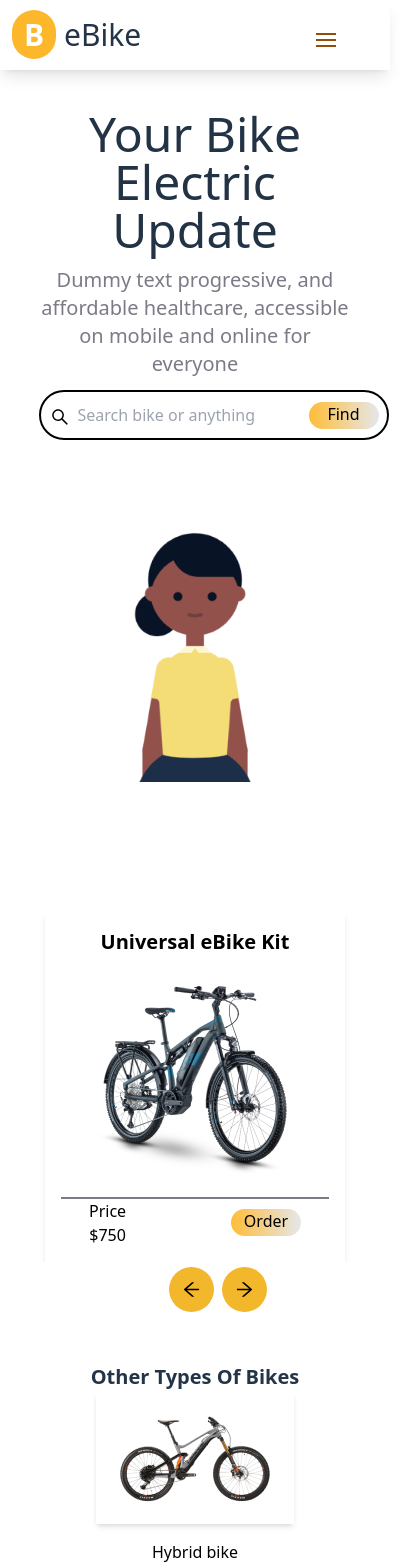
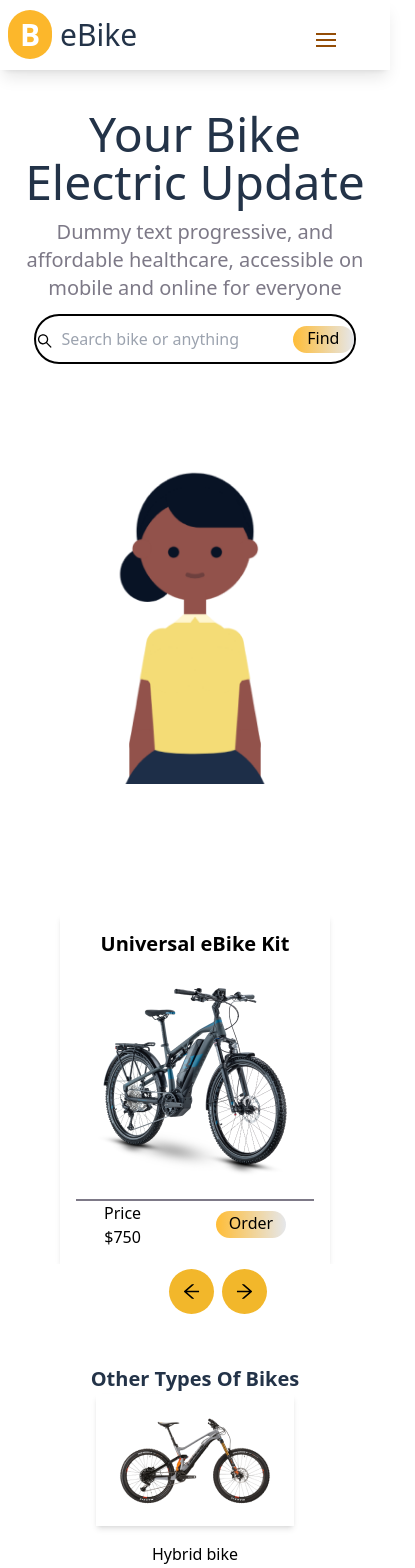
Before and after one commit to Olukayode08/ebike-landing-page, a React (Create React App) app: page / in a window 390 px wide. Shown: the top 1568 px of the page, 415 px wide, since content can reach past the window. Built offline with nearby package versions, Linux system fonts and the light colour scheme.

Commit message:
Font-ajusted

```diff
--- a/src/Components/Footer.jsx
+++ b/src/Components/Footer.jsx
@@ -2,16 +2,16 @@ import React from 'react'
 
 const Footer = () => {
   return (
-    <div className='bg-[#fcb72b] text-white font-semi-bold flex flex-col justify-center text-center p-10 md:flex-row-reverse'>
-        <div className='flex text-center justify-center mx-auto my-10 max-w-md'>
-            <ul className='mx-[50px] md:mx-15'>
+    <div className='bg-[#fcb72b] text-white font-semi-bold flex flex-col justify-between text-center p-10 md:flex-row-reverse'>
+        <div className='w-full flex text-center items-center justify-between mx-auto my-10 max-w-md'>
+            <ul className=''>
                 <li className='text-lg font-bold'><a href="#">Company</a></li>
                 <li className='py-1'><a href="#">Product</a></li>
                 <li className='py-1'><a href="#">Bike Type</a></li>
                 <li className='py-1'><a href="#">About us</a></li>
                 <li className='py-1'><a href="#">Contact</a></li>
             </ul>
-            <ul className='mx-[50px] md:mx-15'>
+            <ul className=''>
                 <li className='text-lg font-bold'><a href="#">Help</a></li>
                 <li className='py-1'><a href="#">Help center</a></li>
                 <li className='py-1 shrink-0'><a href="#">Contact support</a></li>
@@ -19,7 +19,7 @@ const Footer = () => {
                 <li className='py-1'><a href="#">How it works</a></li>
             </ul>
         </div>
-        <div className='my-5 flex flex-col text-center justify-center mx-auto max-w-md md:text-left'>
+        <div className='w-full my-5 flex flex-col text-center justify-center mx-auto max-w-md md:text-left'>
             <p className='text-xl font-bold md:shrink-0'><span className='text-[#fcb72b] font-bold text-xl bg-white px-3 py-1 rounded-full'>B</span> eBike</p>
             <p className='py-5 text-xl'>Trafalgar provides progressive, and affordable healthcare, accessible on mobile and online for everyone</p>
             <p>©eBike 2021. All rights reserved</p>
--- a/src/Components/Navbar.jsx
+++ b/src/Components/Navbar.jsx
@@ -5,7 +5,7 @@ const Navbar = () => {
   const [isOpened , setIsOpened] = useState(false)
   return (
     <>
-        <div className='h-[70px] w-full sticky bg-white mb-10 top-0 left-0 z-10 px-3 shadow-lg flex flex-col text-center justify-center md:mx-auto md:w-4/5 md:shadow-none'>
+        <div className='h-[70px] w-full sticky bg-white mb-10 top-0 left-0 z-10 px-2  shadow-lg flex flex-col text-center justify-center md:mx-auto md:w-4/5 md:shadow-none'>
           <div className='flex justify-between text-center relative'>
             <p className='text-3xl text-[#233348] font-semi-bold md:ml-[60px] md:shrink-0'> <span className='bg-[#fcb72b] font-bold text-3xl text-white px-3 py-1 rounded-3xl'>B</span> eBike</p>
               <ul className='hidden justify-between text-center text-[#7d7987] last-child:font-bold md:mr-[60px] md:flex'>
@@ -19,7 +19,7 @@ const Navbar = () => {
           </div>
 
           {/* Hamburger Menu */}
-          <div className={isOpened ? 'flex fixed z-50 text-xl right-10 top-5 md:hidden': 'flex absolute z-50 text-xl right-10 top-4 md:hidden'}>
+          <div className={isOpened ? 'flex fixed z-50 text-xl right-3 top-5 md:hidden': 'flex absolute z-50 text-xl right-10 top-4 md:hidden'}>
           <Hamburger
             color='#944d06'
             toggled={isOpened}
--- a/src/Components/Secone.jsx
+++ b/src/Components/Secone.jsx
@@ -6,12 +6,12 @@ import {AiOutlineSearch} from 'react-icons/ai'
 const Secone  = () => {
   return (
     <>
-    <div className='w-4/5 mx-auto'>
+    <div className='w-full mx-auto md:w-4/5'>
     <div className='flex flex-col justify-between text-center md:flex-row'>
-      <div className='w-[100%] flex flex-col justify-center text-center md:text-left'>
-        <h1 className='text-5xl text-[#233346] font-[500]'>Your Bike Electric Update</h1>
+      <div className='w-[100%] px-4 flex flex-col justify-center text-center md:text-left'>
+        <h1 className='text-5xl text-[#233348] font-[500]'>Your Bike Electric Update</h1>
         <p className='text-xl text-[#7d7987] my-3'>Dummy text progressive, and affordable healthcare, accessible on mobile and online for everyone</p>
-        <div className='flex text-center mx-auto w-[350px] h-[50px] justify-center mb-[30px] border-2 border-black rounded-full md:mx-0'>
+        <div className='flex text-center w-[90%] md:w-[350px] mx-auto h-[50px] justify-center mb-[30px] border-2 border-black rounded-full md:mx-0'>
           <AiOutlineSearch className='w-[20px] mt-[15px] mr-2 h-[20px]'/>
           <input className='border-none focus:outline-none bg-transparent' placeholder='Search bike or anything' />
           <p className='flex text-center w-[70px] h-[27px] justify-center bg-gradient-to-r my-auto from-[#ffbd37] to-[#e5e7eb] rounded-full'>Find</p>
--- a/src/Components/Sectwo.jsx
+++ b/src/Components/Sectwo.jsx
@@ -42,7 +42,7 @@ const Sectwo = () => {
             const {id, name, text, price, image} = data
             return(
               <SwiperSlide key={id}>
-              <div className='bg-[#ffffff] flex flex-col text-center justify-center shadow-md h-[350px] w-[300px] mx-auto p-4 md:mx-1'>
+              <div className='bg-[#ffffff] flex flex-col text-center justify-center shadow-md h-[350px] w-[270px] mx-auto p-4 md:mx-1'>
                 <div className=' pb-3 border-b-2 border-[#7d7987]'>
                   <h3 className='text-xl font-semibold'>{name}</h3>
                   <img className='mx-auto' src={image} alt="Bike" />
```
